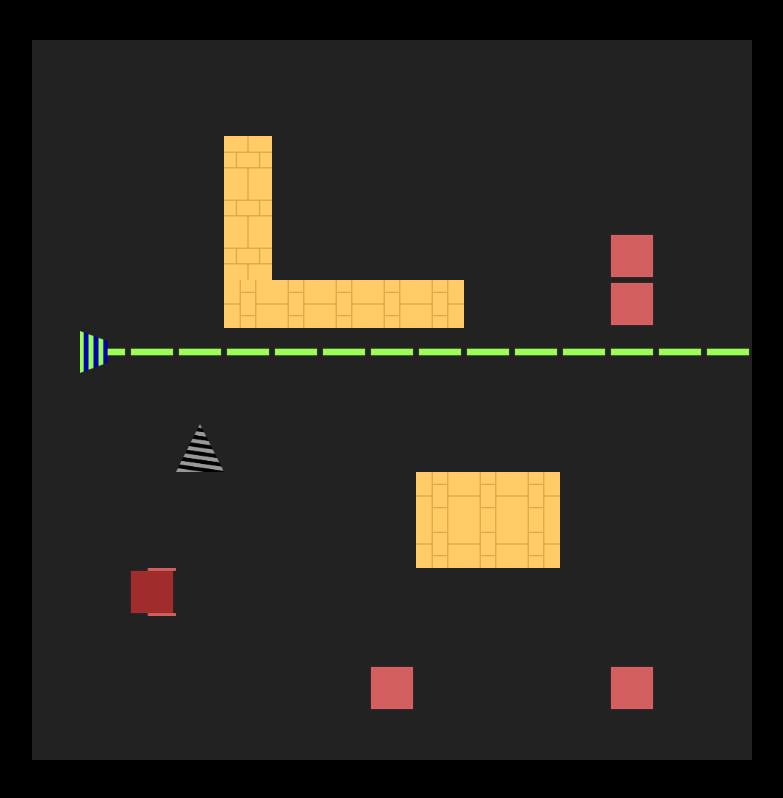
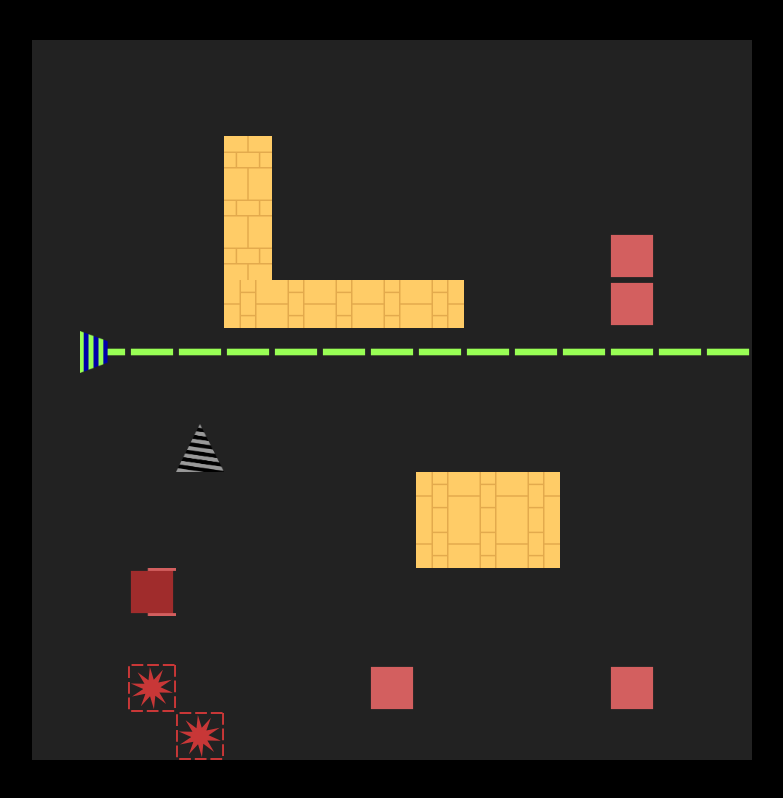
Before and after one commit to ivicicm/cube-man, a React app: page / in a window 1280 px wide. Shown: the whole page, without its empty margins (248-1031 px from the left). Built offline with nearby package versions, Linux system fonts and the light colour scheme.

Commit message:
+ game endings

```diff
--- a/src/control/Controller.tsx
+++ b/src/control/Controller.tsx
@@ -16,6 +16,8 @@ function mapCharToObject(ch: string): Model.GameObject | undefined {
             return new Model.Drill()
         case 'l':
             return new Model.Laser()
+        case 's':
+            return new Model.Star()
         default:
             throw  new Error('Unknown character in level text file.')
     }
@@ -23,12 +25,13 @@ function mapCharToObject(ch: string): Model.GameObject | undefined {
 
 export default class Controller {
     model: Model.GameModel
-    player?: Model.Player
     waitingForInput = true
     setToScreen: (model: Model.GameModel) => void
+    gameEnd: (playerWon: boolean) => void
 
-    constructor(gameChart: string, setToScreen: (model: Model.GameModel) => void) {
+    constructor(gameChart: string, setToScreen: (model: Model.GameModel) => void, gameEnd: (playerWon: boolean) => void) {
         this.setToScreen = setToScreen
+        this.gameEnd = gameEnd
         let lines = gameChart.split(/\r?\n/)
         let size = lines[0].length / 2
         this.model = new Model.GameModel(size, size)
@@ -41,7 +44,9 @@ export default class Controller {
                     if(line[i*2 + 1] !== ' ')
                         o.orientation = parseInt(line[i*2 + 1]) as Model.Direction
                     if(o instanceof Model.Player)
-                        this.player = o
+                        this.model.player = o
+                    if(o instanceof Model.Star)
+                        this.model.totalStars++
                 }
             }
         })
@@ -54,8 +59,8 @@ export default class Controller {
             return
         try {
             this.waitingForInput = false
-            if(typeof d !== 'string' && this.player) {
-                let group = this.player.canMove(d, this.model)
+            if(typeof d !== 'string' && this.model.player) {
+                let group = this.model.player.canMove(d, this.model)
                 if(group) {
                     this.model.moveGroup(group, d)
                     this.execStaticActions()
@@ -63,7 +68,7 @@ export default class Controller {
                 }
             }
             else {
-                if(this.player && this.player.rotateIfPossible(d as 'rotate left' | 'rotate right', this.model)) {
+                if(this.model.player && this.model.player.rotateIfPossible(d as 'rotate left' | 'rotate right', this.model)) {
                     this.execStaticActions()
                     this.setToScreen(deepCopy(this.model))
                 }
@@ -75,6 +80,7 @@ export default class Controller {
     }
 
     execStaticActions() {
+        this.model.starCounter = 0
         let actions: (Model.StaticAction & { o: Model.GameObject })[] = []
         for(let column of this.model.map) {
             for(let tile of column)
@@ -91,5 +97,15 @@ export default class Controller {
         }
         actions.sort((a,b) => a.priority - b.priority)
         actions.forEach(a => a.action.call(a.o, this.model))
+        if(this.model.starCounter >= this.model.totalStars) {
+            this.gameEnd(true)
+        }
+        else if(!this.model.player
+            || this.model.player.x === undefined
+            || this.model.player.y === undefined
+            || !(this.model.map[this.model.player.x][this.model.player.y].element instanceof Model.Player)
+        ) {
+            this.gameEnd(false)
+        }
     }
 }
--- a/src/model/index.tsx
+++ b/src/model/index.tsx
@@ -4,6 +4,7 @@ import cubeImage from "../assets/cube.svg"
 import drillImage from "../assets/drill.png"
 import laserImage from "../assets/laser.png"
 import rayImage from "../assets/ray.png"
+import starImage from "../assets/star.svg"
 
 export class MapTile {
     element?: GameObject
@@ -32,6 +33,9 @@ type MaterialStrength = 0 | 1 | 2
 
 export class GameModel {
     map: MapTile[][]
+    starCounter = 0
+    totalStars = 0
+    player?: Player
 
     constructor(x: number, y: number) {
         this.map = []
@@ -211,7 +215,7 @@ export abstract class GameObject {
     }
 
     readonly abstract image: string | ((model: GameModel) => string)
-    readonly initFloor = false
+    readonly initFloor: boolean = false
     readonly strength = MaterialStrengthEnum.light
     canMoveOverObject(target: GameObject, d: Direction, model: GameModel) {
         return target.strength < MaterialStrengthEnum.light
@@ -278,3 +282,17 @@ export class Ray extends GameObject {
     strength = MaterialStrengthEnum.none
     temporary = true
 }
+
+export class Star extends GameObject {
+    image = starImage
+    initFloor = true
+    staticActions = [{
+        priority: 10,
+        action: function registerStar(this: Star, model: GameModel) {
+            let o = model.map[this.x as number][this.y as number].element
+            if(o && model.player && model.getConnectedGroup(o).includes(model.player)) {
+                model.starCounter++
+            }
+        }
+    }]
+}
--- a/src/pages/GameLevel.tsx
+++ b/src/pages/GameLevel.tsx
@@ -24,12 +24,17 @@ const modalStyles = {
 
 const GameLevel : React.FunctionComponent<{ gameChart: string }> = function GameLevel(props) {
   const [model, setModel] = useState(new GameModel(1,1)) // only temporary before real model is set from controller
-  const [controller] = useState(() => new Controller(props.gameChart, setImmutableModel))
+  const [controller] = useState(() => new Controller(props.gameChart, setImmutableModel, gameEnd))
   const [modalOpen, setModalOpen] = useState(false)
   const [state, setState] = useState<'playing' | 'won' | 'lost'>('playing')
 
   function setImmutableModel(m: GameModel) {
     setModel(m)
+  }
+
+  function gameEnd(playerWon: boolean) {
+    setState(playerWon ? 'won' : 'lost')
+    setModalOpen(true)
   }
 
   function escPressed() {
@@ -38,7 +43,7 @@ const GameLevel : React.FunctionComponent<{ gameChart: string }> = function Game
 
   useEffect(() => {
     function keyDown(e : KeyboardEvent) {
-      if(modalOpen && e.key !== 'Escape' && state === 'playing')
+      if(modalOpen && (e.key !== 'Escape' || state !== 'playing'))
         return
       switch(e.key) {
         case 'w':
@@ -81,14 +86,14 @@ const GameLevel : React.FunctionComponent<{ gameChart: string }> = function Game
     if(tile.floorElement)
       tiles.push(objectToJsx(tile.floorElement, true))
     if(tile.element)
-      tiles.push(objectToJsx(tile.element, true))
+      tiles.push(objectToJsx(tile.element))
   }))
   return (
     <div>
       <div className={styles.map}>
         {tiles}
       </div>
-      <Modal isOpen={modalOpen} style={modalStyles} onRequestClose={() => setModalOpen(false)}>
+      <Modal isOpen={modalOpen} style={modalStyles} onRequestClose={state === 'playing' ? (() => setModalOpen(false)) : undefined}>
             {state !== 'playing' &&
               <p className={styles.endGameText}>{state === 'won' ? 'Level completed' : 'Character died'}</p>
             }
```
Also changed, not shown: src/assets/star.svg (added), src/levels/1.txt.
